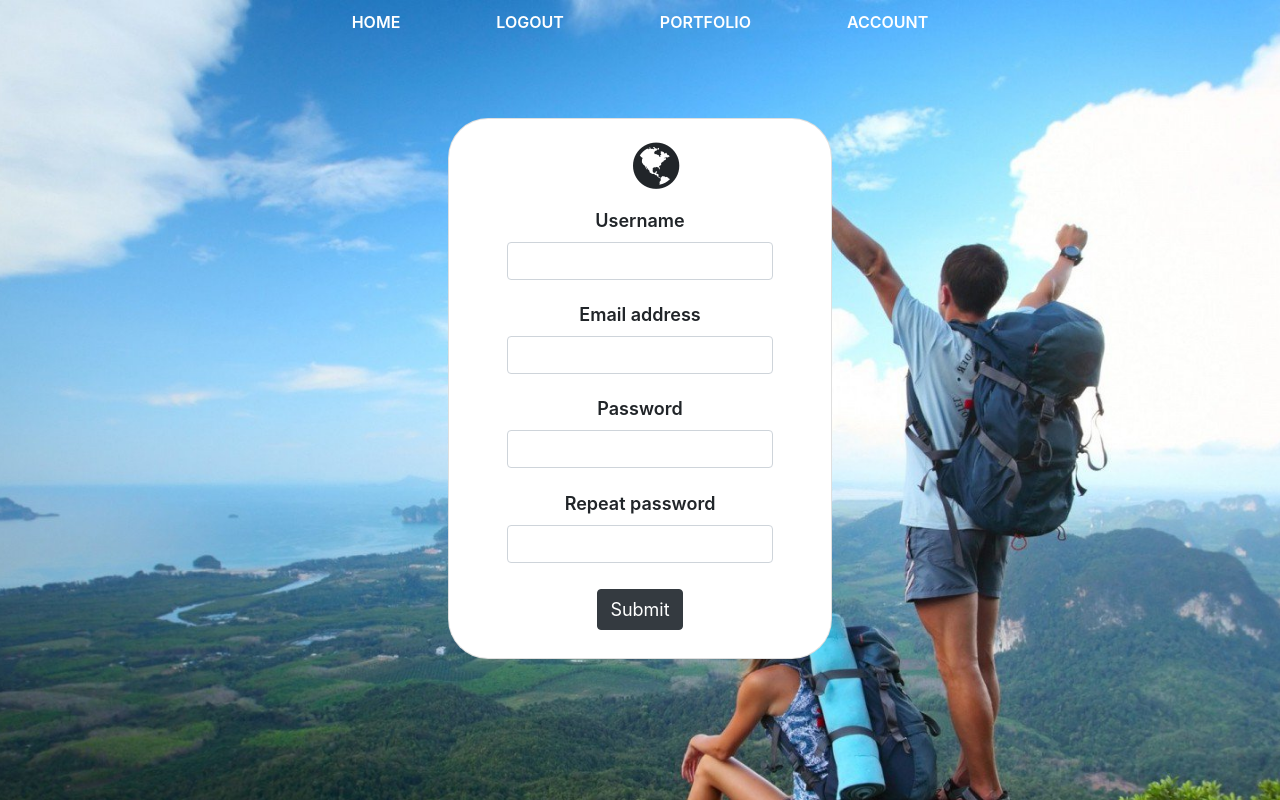
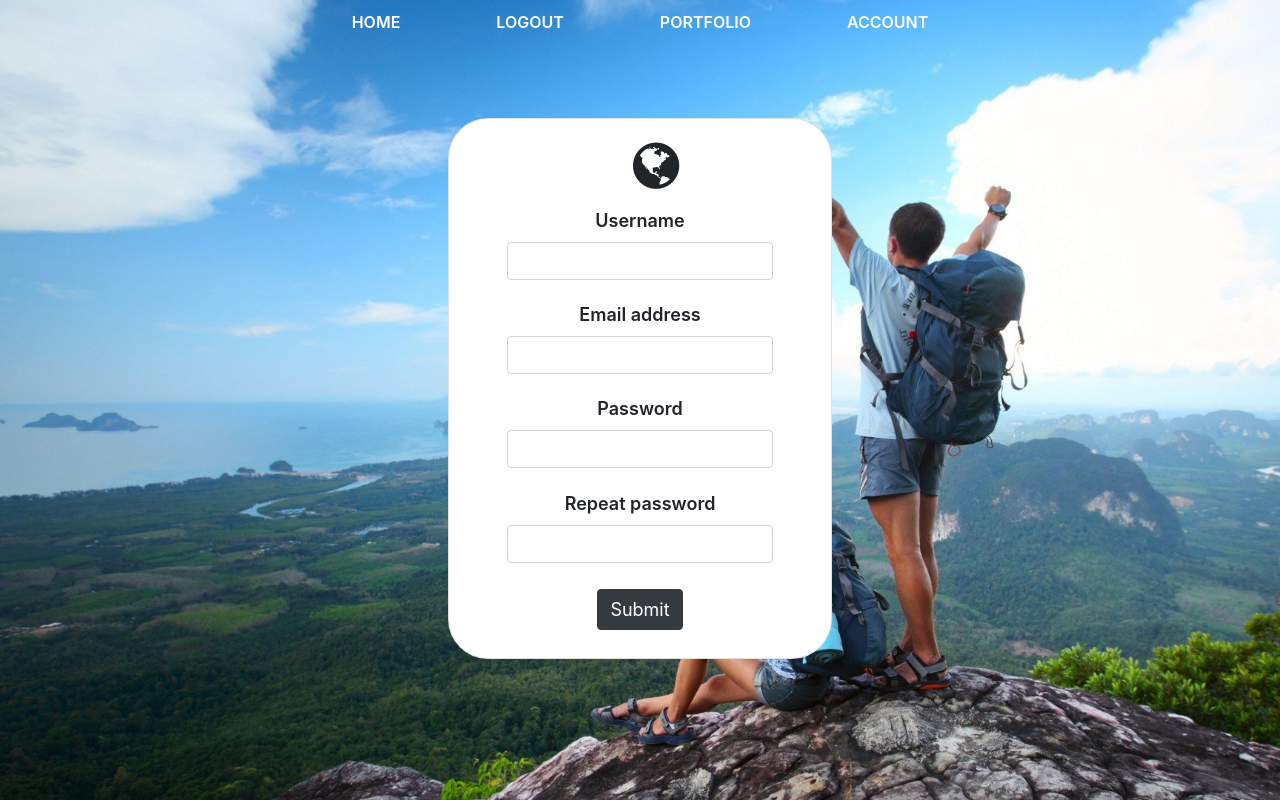
Before and after one commit to Davide-22/Lab-AP-Project, an Angular app in the folder Front-End/: page /sign-up in a window 1280 px wide. Shown: the top 800 px of the page. Built offline with nearby package versions, Linux system fonts and the light colour scheme.

Commit message:
Background fixed

```diff
--- a/Front-End/src/app/app.component.scss
+++ b/Front-End/src/app/app.component.scss
@@ -94,10 +94,14 @@ body {
 
 .bg {
   background-image: url("images/travel-hd.jpg");
-  height: 965px;
+  height: 100%;//969px;
+  width: 100%;
   background-position: center;
   background-repeat: no-repeat;
   background-size: cover;
+  position: fixed;
+  overflow-y: auto;
+  overflow-x: hidden;
 }
 
 nav {
```
Also changed, not shown: Front-End/src/app/sign-up/sign-up.component.ts (+9 -1 lines), 1 other file (tests, documents, lock files or other folders).
